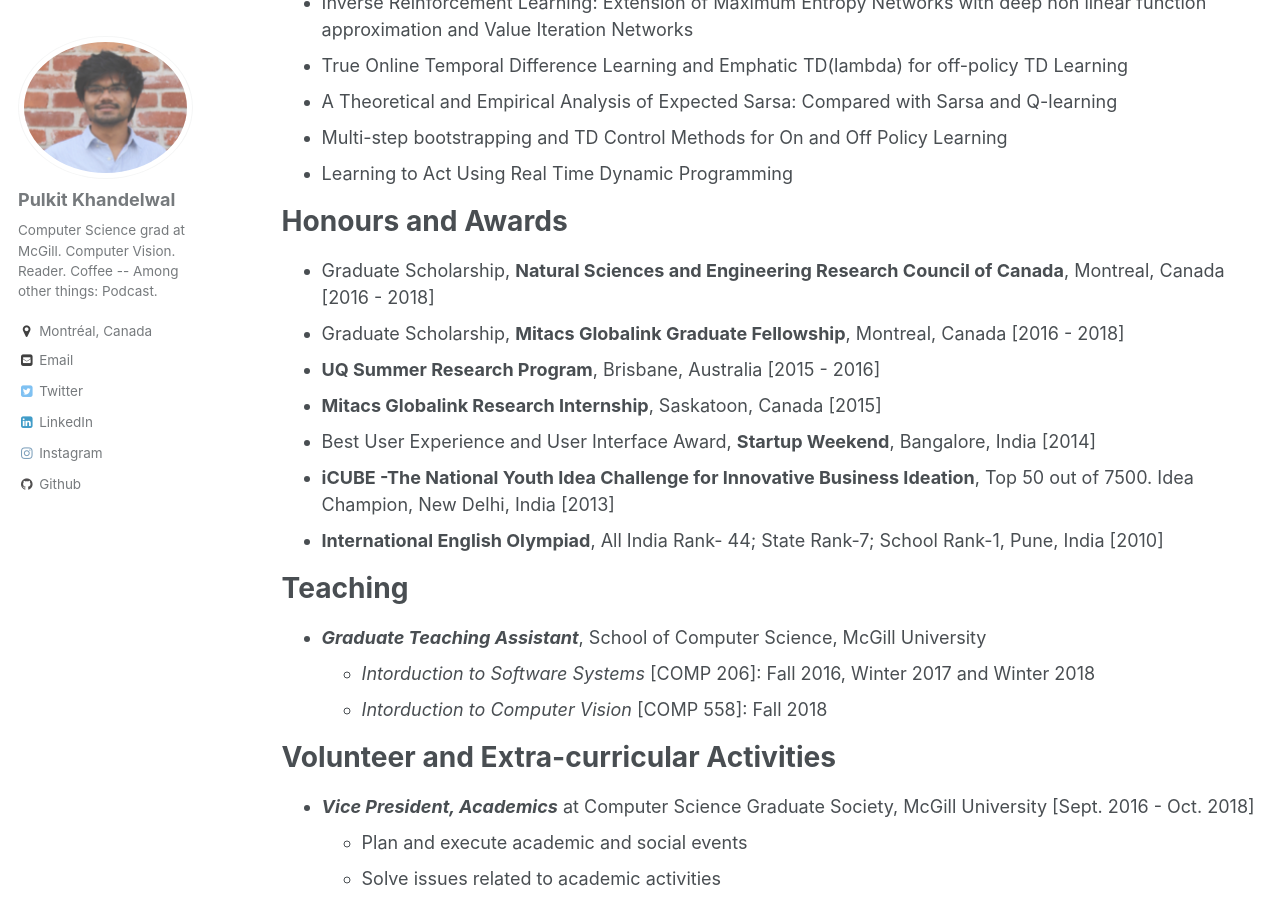
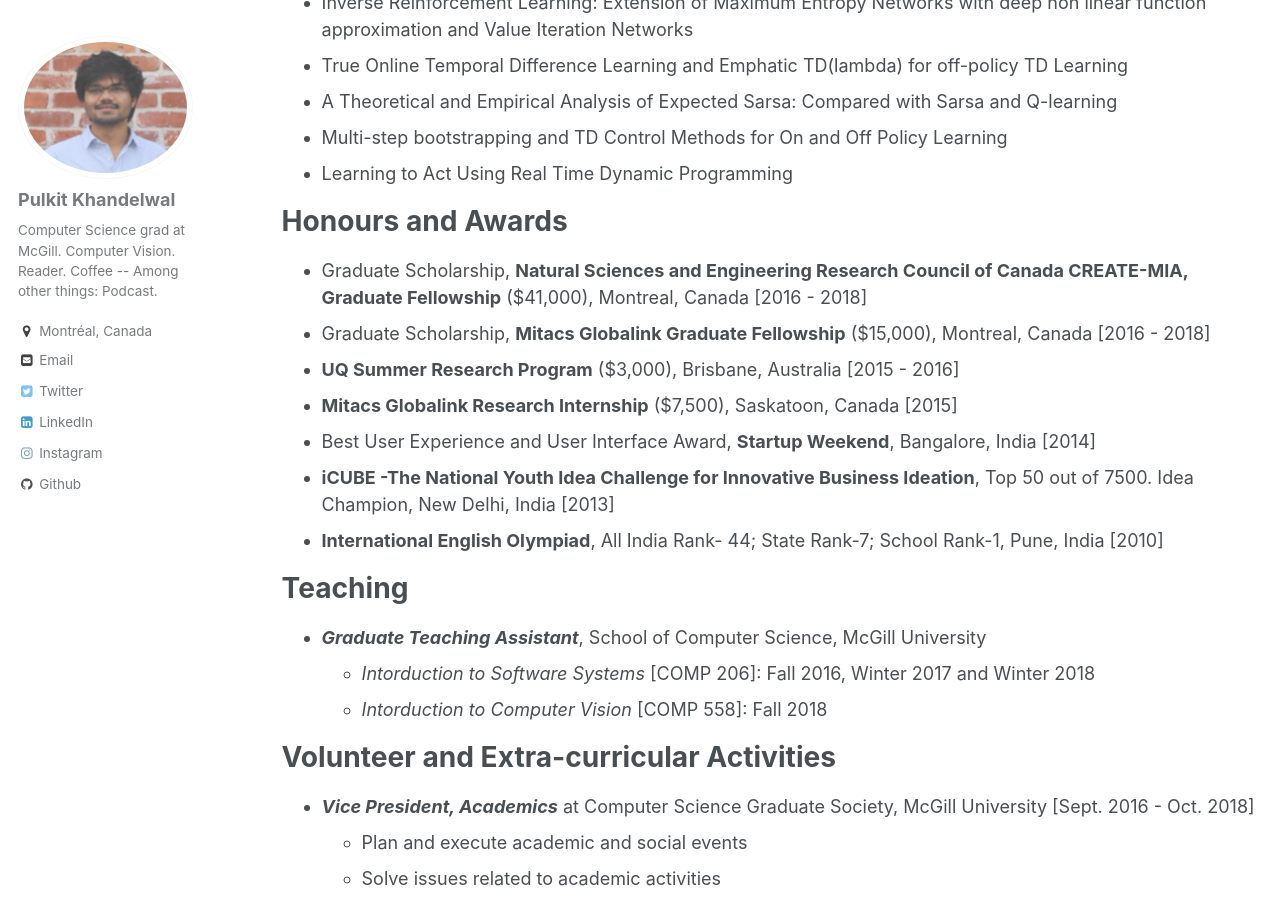
Before and after one commit to Pulkit-Khandelwal/pulkit-khandelwal.github.io, a Jekyll site: the page built from _pages/cv.md, in a window 1280 px wide and 900 px high, scrolled down 3214 px. Built offline with Jekyll 4.4.1, drawn with Linux system fonts in a browser that asks for light colours.

Commit message:
Update cv.md

```diff
--- a/_pages/cv.md
+++ b/_pages/cv.md
@@ -116,10 +116,10 @@ linear function approximation and Value Iteration Networks
 
 Honours and Awards
 ======
-* Graduate Scholarship, **Natural Sciences and Engineering Research Council of Canada**, Montreal, Canada [2016 - 2018]
-* Graduate Scholarship, **Mitacs Globalink Graduate Fellowship**, Montreal, Canada [2016 - 2018]
-* **UQ Summer Research Program**, Brisbane, Australia [2015 - 2016]
-* **Mitacs Globalink Research Internship**, Saskatoon, Canada [2015]
+* Graduate Scholarship, **Natural Sciences and Engineering Research Council of Canada CREATE-MIA, Graduate Fellowship** ($41,000), Montreal, Canada [2016 - 2018]
+* Graduate Scholarship, **Mitacs Globalink Graduate Fellowship** ($15,000), Montreal, Canada [2016 - 2018]
+* **UQ Summer Research Program** ($3,000), Brisbane, Australia [2015 - 2016]
+* **Mitacs Globalink Research Internship** ($7,500), Saskatoon, Canada [2015]
 * Best User Experience and User Interface Award, **Startup Weekend**, Bangalore, India [2014]
 * **iCUBE -The National Youth Idea Challenge for Innovative Business Ideation**, Top 50 out of 7500. Idea Champion, New Delhi, India [2013]
 * **International English Olympiad**, All India Rank- 44; State Rank-7; School Rank-1, Pune, India [2010]
```
